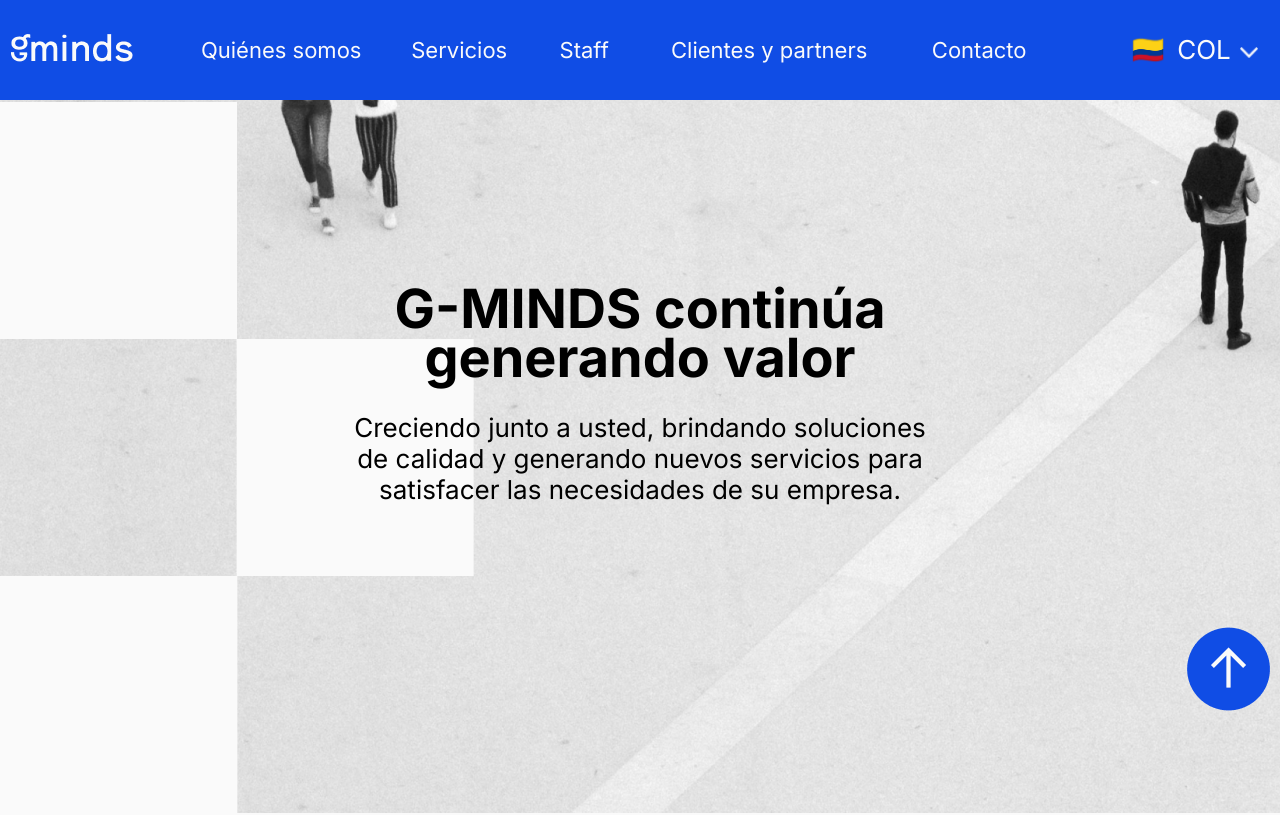
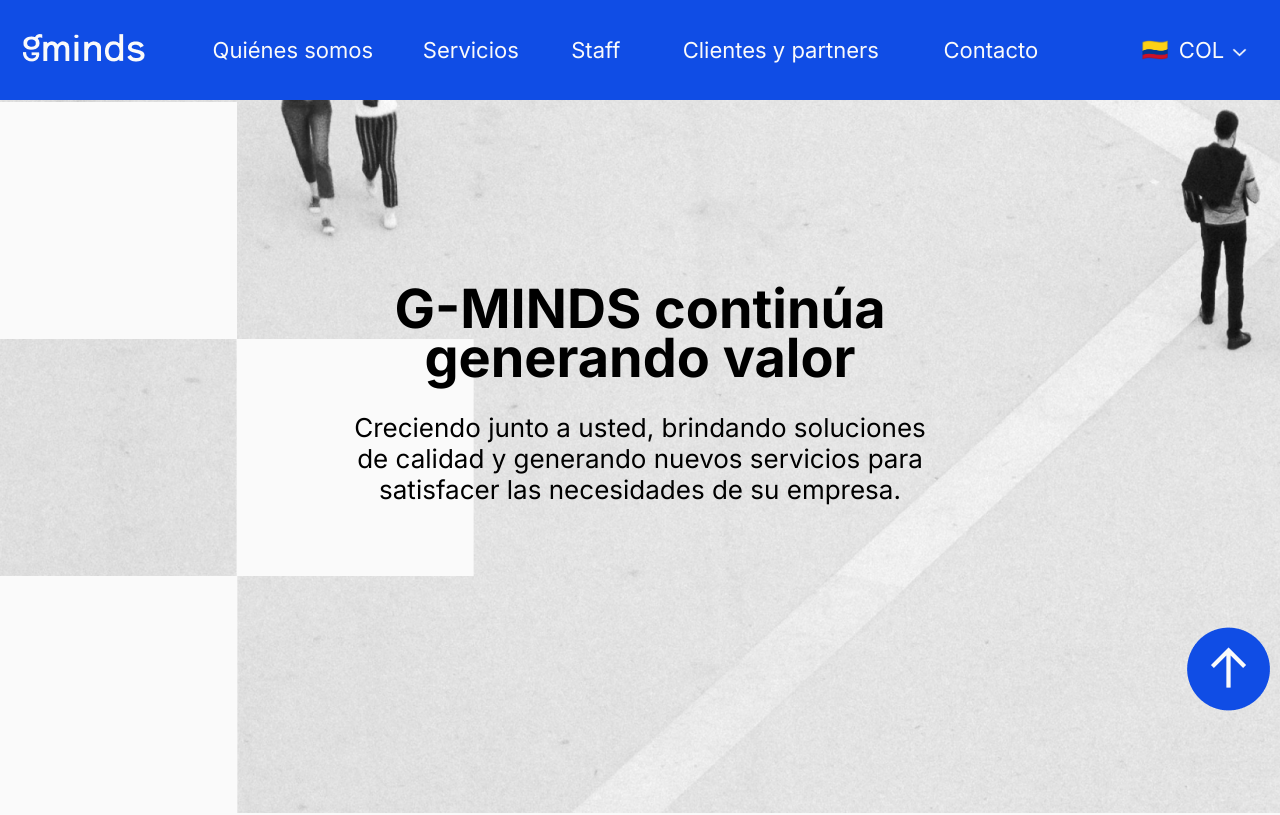
Before and after one commit to cabrerajn/Sitios, a plain HTML site: page gminds/index-col.html in a window 1280 px wide. Shown: the top 815 px of the page. Drawn offline with Linux system fonts and the light colour scheme.

Commit message:
Correcciones - Round 3

```diff
--- a/gminds/estilos/index-cl.scss
+++ b/gminds/estilos/index-cl.scss
@@ -119,7 +119,7 @@
             background-color: #104DE5;
             color: #FAFAFA;
             padding: 10px;
-            font-size: 26px;
+            font-size: 22px;
         }
 
         .country-select .selected:hover {
@@ -127,11 +127,11 @@
         }
 
         .country-select .selected img {
-            width: 58px;
+            width: 48px;
         }
 
         .country-select .selected .dropdown {
-            width: 20px;
+            width: 15px;
             margin-left: 8px;
             margin-top: 5px;
             border: none;
@@ -162,7 +162,7 @@
             transition: background-color 0.3s;
             color: #373737;
             width: 100%;
-            font-size: 26px;
+            font-size: 22px;
             font-weight: 600;
             box-sizing: border-box;
         }
@@ -172,7 +172,7 @@
         }
 
         .country-select .options li img {
-            width: 58px;
+            width: 48px;
             margin-right: 10px;
         }
         .country-select .options li img.dropdown {
--- a/gminds/estilos/index-co.scss
+++ b/gminds/estilos/index-co.scss
@@ -122,7 +122,7 @@
             background-color: #104DE5;
             color: #FAFAFA;
             padding: 10px;
-            font-size: 26px;
+            font-size: 22px;
         }
 
         .country-select .selected:hover {
@@ -130,11 +130,11 @@
         }
 
         .country-select .selected img {
-            width: 58px;
+            width: 48px;
         }
 
         .country-select .selected .dropdown {
-            width: 20px;
+            width: 15px;
             margin-left: 8px;
             margin-top: 5px;
             border: none;
@@ -165,7 +165,7 @@
             transition: background-color 0.3s;
             color: #373737;
             width: 100%;
-            font-size: 26px;
+            font-size: 22px;
             font-weight: 600;
             box-sizing: border-box;
         }
@@ -175,7 +175,7 @@
         }
 
         .country-select .options li img {
-            width: 58px;
+            width: 48px;
             margin-right: 10px;
         }
         .country-select .options li img.dropdown {
--- a/gminds/estilos/index.scss
+++ b/gminds/estilos/index.scss
@@ -122,7 +122,7 @@
             background-color: #104DE5;
             color: #FAFAFA;
             padding: 10px;
-            font-size: 26px;
+            font-size: 22px;
         }
 
         .country-select .selected:hover {
@@ -130,11 +130,11 @@
         }
 
         .country-select .selected img {
-            width: 58px;
+            width: 48px;
         }
 
         .country-select .selected .dropdown {
-            width: 20px;
+            width: 15px;
             margin-left: 8px;
             margin-top: 5px;
             border: none;
@@ -165,7 +165,7 @@
             transition: background-color 0.3s;
             color: #373737;
             width: 100%;
-            font-size: 26px;
+            font-size: 22px;
             font-weight: 600;
             box-sizing: border-box;
         }
@@ -175,7 +175,7 @@
         }
 
         .country-select .options li img {
-            width: 58px;
+            width: 48px;
             margin-right: 10px;
         }
         .country-select .options li img.dropdown {
```
Also changed, not shown: gminds/estilos/index-cl.min.css, gminds/estilos/index-co.min.css, gminds/estilos/index.min.css.
